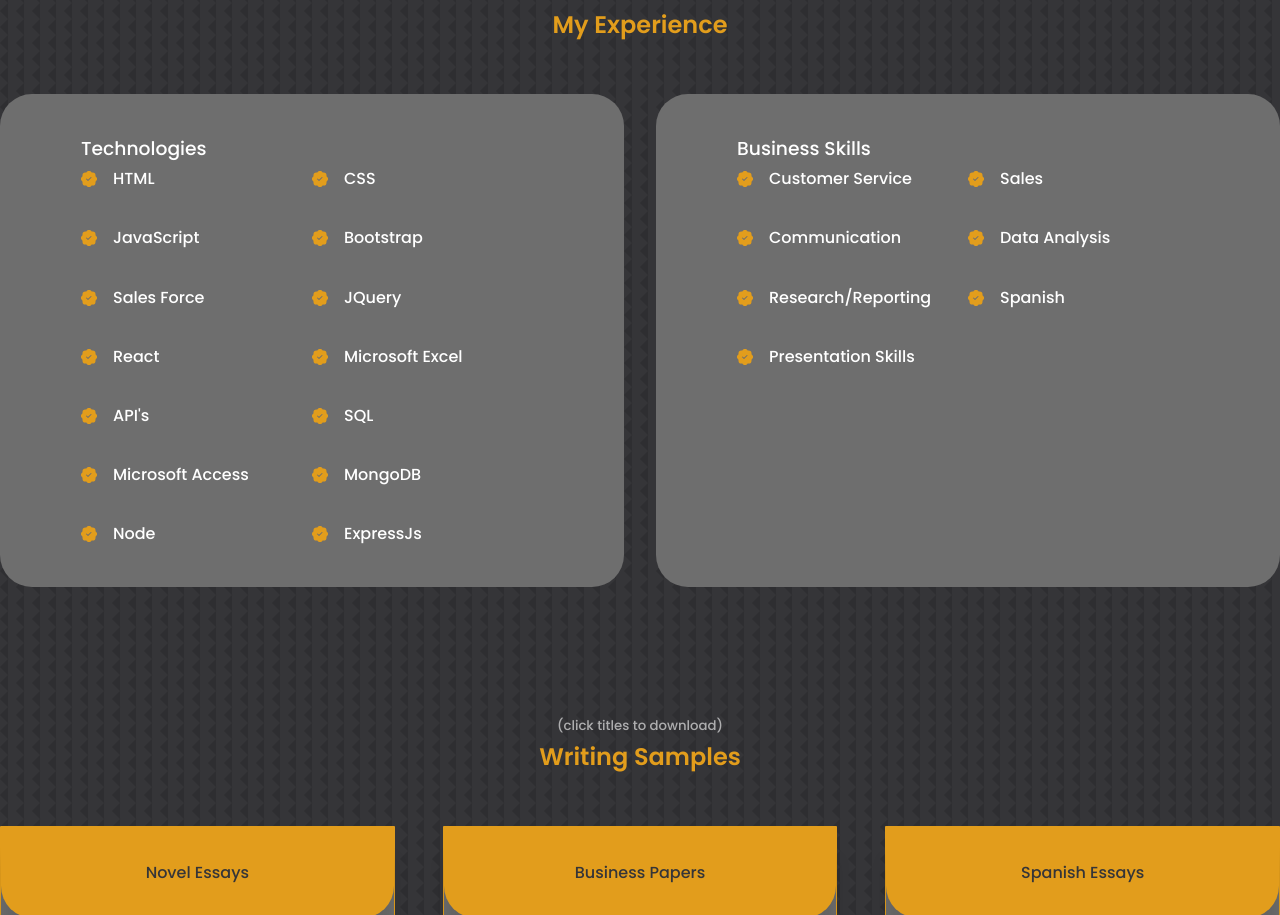
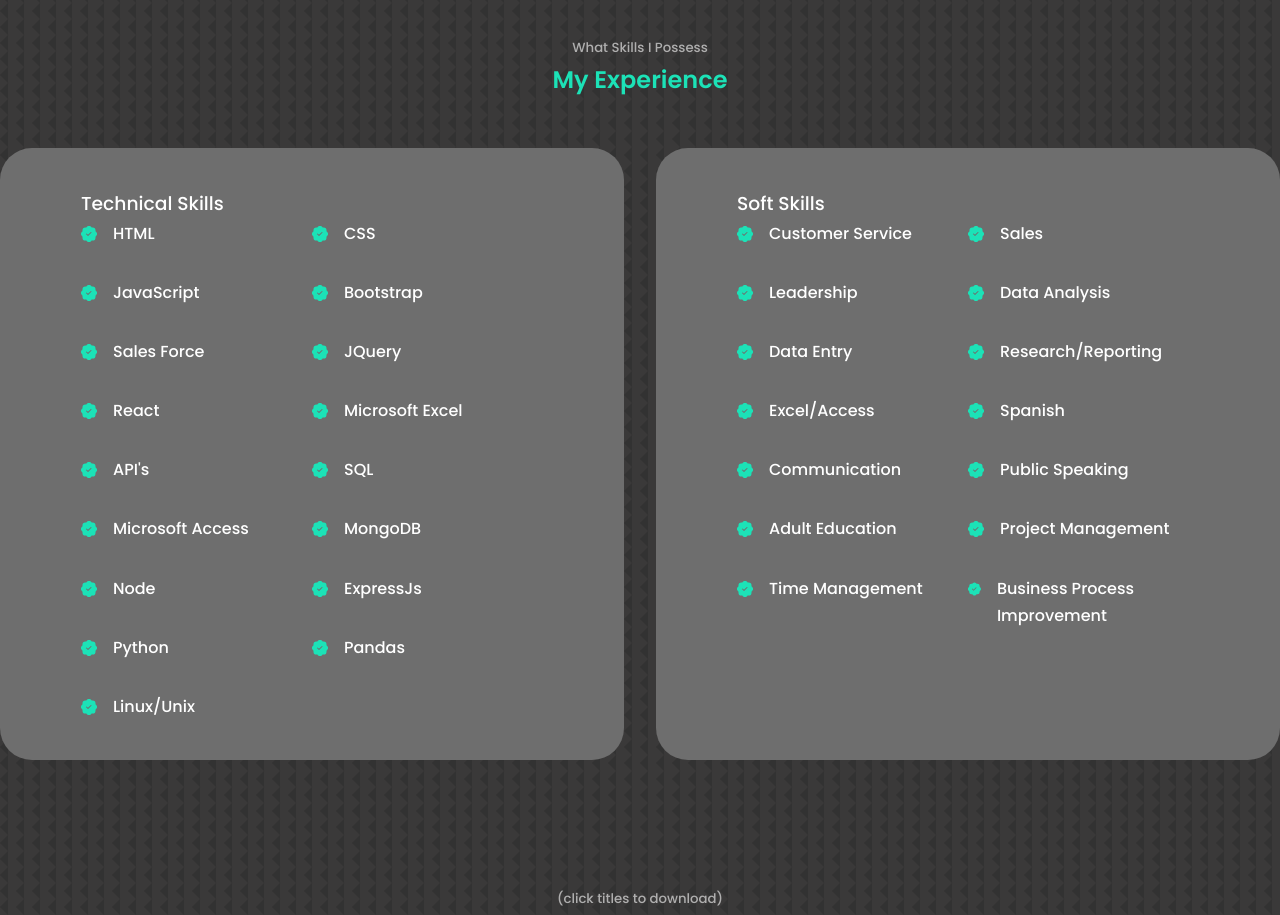
Before and after one commit to Titoxox97/react-portfolio-mysite, a React (Create React App) app: page / in a window 1280 px wide. Shown: the part 1885-2800 px from the top of the page. Built offline with nearby package versions, Linux system fonts and the light colour scheme.

Commit message:
added/updated information, played with visual colors

```diff
--- a/src/components/about/About.jsx
+++ b/src/components/about/About.jsx
@@ -14,7 +14,7 @@ const About = () => {
             <div className='container about__container'>
                 <div className='about__me'>
                     <div className='about__me-image'>
-                        <img src={ME} alt="about image" />
+                        <img src={ME} alt="A handsome bastard" />
                     </div>
                 </div>
 
@@ -23,7 +23,7 @@ const About = () => {
                         <article className='about__card'>
                             <FaAward className='about__icon' />
                             <h5>Experience</h5>
-                            <small>Finance, Data Management, Research, Programming, Sales</small>
+                            <small>Finance, Data Management, Research, Programming, Sales, Payroll</small>
                         </article>
 
                         <article className='about__card'>
@@ -36,15 +36,16 @@ const About = () => {
                         <article className='about__card'>
                             <VscFolder className='about__icon' />
                             <h5>Projects</h5>
-                            <small>30+ Completed</small>
+                            <small>JS, React, HTML, CSS, Python, Pandas</small>
                         </article>
 
                     </div>
 
                     <p>
-                        Hi, I'm Matias, an ambitious self starter with a passion for finance and software development. In my spare time I enjoy reading, writing, playing videogames, practicing my programming skills, rock climbing, and managing my investments. <br /> <br />
-                        I went to Elon University where I earned my Bachelors of Science in Business Administratioan with a concentration in Finance and a minor in Spanish. During my time there I had the opportunity to study abroad in Japan, South Korea, and Barcelona, where I studied international economics and business culture. <br /> <br />
-                        I am hoping to use the skills I have learned, in finance, software development and data analysis, to bring value to a firm with long term vision and ambition.
+                    Senior payroll analyst leveraging a background in finance and sales, to create data driven solutions to minimize expenses and improve efficiency. Assisted managers with the implementation of new technologies to ease the transition to a paperless environment. <br></br>
+                    Additionally, I currently work as a teaching assistant for a full-stack web development program through the University of Carolina in Chapel Hill, where I assist students in developing knowledge and experience building web-pages and applications using HTML5, CSS, Bootstrap, JavaScript, JQuery as well as Python and MySQL.<br></br>
+                    A passionate individual, capable of working well with others while strategizing solutions in a high stress environment, and able to balance multiple projects at once. Looking to bring my meticulous analytical skills and strategic mindset to a company, in order to grow and become a valuable asset.
+
                     </p>
 
                     <a href='#contact' className='btn btn-primary'>Message Me</a>
--- a/src/components/about/about.css
+++ b/src/components/about/about.css
@@ -24,6 +24,7 @@
     overflow: hidden;
     transform: rotate(10deg);
     transition: var(--transition);
+    gap: 1.5rem;
 }
 
 .about__me-image:hover {
--- a/src/components/experience/Experience.jsx
+++ b/src/components/experience/Experience.jsx
@@ -10,7 +10,7 @@ const Experience = () => {
 
             <div className='container experience_container'>
                 <div className='experience_frontend'>
-                    <h3>Technologies</h3>
+                    <h3>Technical Skills</h3>
                     <div className='experience_content'>
                         <article className='experience_details'>
                             <BsPatchCheckFill className='experience_details-icon' />
@@ -80,12 +80,24 @@ const Experience = () => {
                             <BsPatchCheckFill className='experience_details-icon' />
                             <h4>ExpressJs</h4>
                         </article>
+                        <article className='experience_details'>
+                            <BsPatchCheckFill className='experience_details-icon' />
+                            <h4>Python</h4>
+                        </article>
+                        <article className='experience_details'>
+                            <BsPatchCheckFill className='experience_details-icon' />
+                            <h4>Pandas</h4>
+                        </article>
+                        <article className='experience_details'>
+                            <BsPatchCheckFill className='experience_details-icon' />
+                            <h4>Linux/Unix</h4>
+                        </article>
                     </div>
                 </div>
 
                 {/* Beginning of Backend */}
                 <div className='"experience_backend'>
-                    <h3>Business Skills</h3>
+                    <h3>Soft Skills</h3>
                     <div className='experience_content'>
 
                         <article className='experience_details'>
@@ -98,7 +110,7 @@ const Experience = () => {
                         </article>
                         <article className='experience_details'>
                             <BsPatchCheckFill className='experience_details-icon' />
-                            <h4>Communication</h4>
+                            <h4>Leadership</h4>
                         </article>
                         <article className='experience_details'>
                             <BsPatchCheckFill className='experience_details-icon' />
@@ -106,7 +118,15 @@ const Experience = () => {
                         </article>
                         <article className='experience_details'>
                             <BsPatchCheckFill className='experience_details-icon' />
+                            <h4>Data Entry</h4>
+                        </article>
+                        <article className='experience_details'>
+                            <BsPatchCheckFill className='experience_details-icon' />
                             <h4>Research/Reporting</h4>
+                        </article>
+                        <article className='experience_details'>
+                            <BsPatchCheckFill className='experience_details-icon' />
+                            <h4>Excel/Access</h4>
                         </article>
                         <article className='experience_details'>
                             <BsPatchCheckFill className='experience_details-icon' />
@@ -114,9 +134,28 @@ const Experience = () => {
                         </article>
                         <article className='experience_details'>
                             <BsPatchCheckFill className='experience_details-icon' />
-                            <h4>Presentation Skills</h4>
+                            <h4>Communication</h4>
                         </article>
-
+                        <article className='experience_details'>
+                            <BsPatchCheckFill className='experience_details-icon' />
+                            <h4>Public Speaking</h4>
+                        </article>
+                        <article className='experience_details'>
+                            <BsPatchCheckFill className='experience_details-icon' />
+                            <h4>Adult Education</h4>
+                        </article>
+                        <article className='experience_details'>
+                            <BsPatchCheckFill className='experience_details-icon' />
+                            <h4>Project Management</h4>
+                        </article>
+                        <article className='experience_details'>
+                            <BsPatchCheckFill className='experience_details-icon' />
+                            <h4>Time Management</h4>
+                        </article>
+                        <article className='experience_details'>
+                            <BsPatchCheckFill className='experience_details-icon' />
+                            <h4>Business Process Improvement</h4>
+                        </article>
 
                     </div>
                 </div>
--- a/src/index.css
+++ b/src/index.css
@@ -11,10 +11,10 @@
 }
 
 :root {
-  --color-bg: #353538;
+  --color-bg: #3a3939;
   --color-bg-variant: #6e6e6e;
-  --color-primary: #e29d1c;
-  --color-primary-variant: rgba(233, 164, 17, 0.4);
+  --color-primary: #1ce2b7;
+  --color-primary-variant: rgba(17, 219, 233, 0.4);
   --color-white: #fff;
   --color-light: rgba(255, 255, 255, 0.6);
 
```
